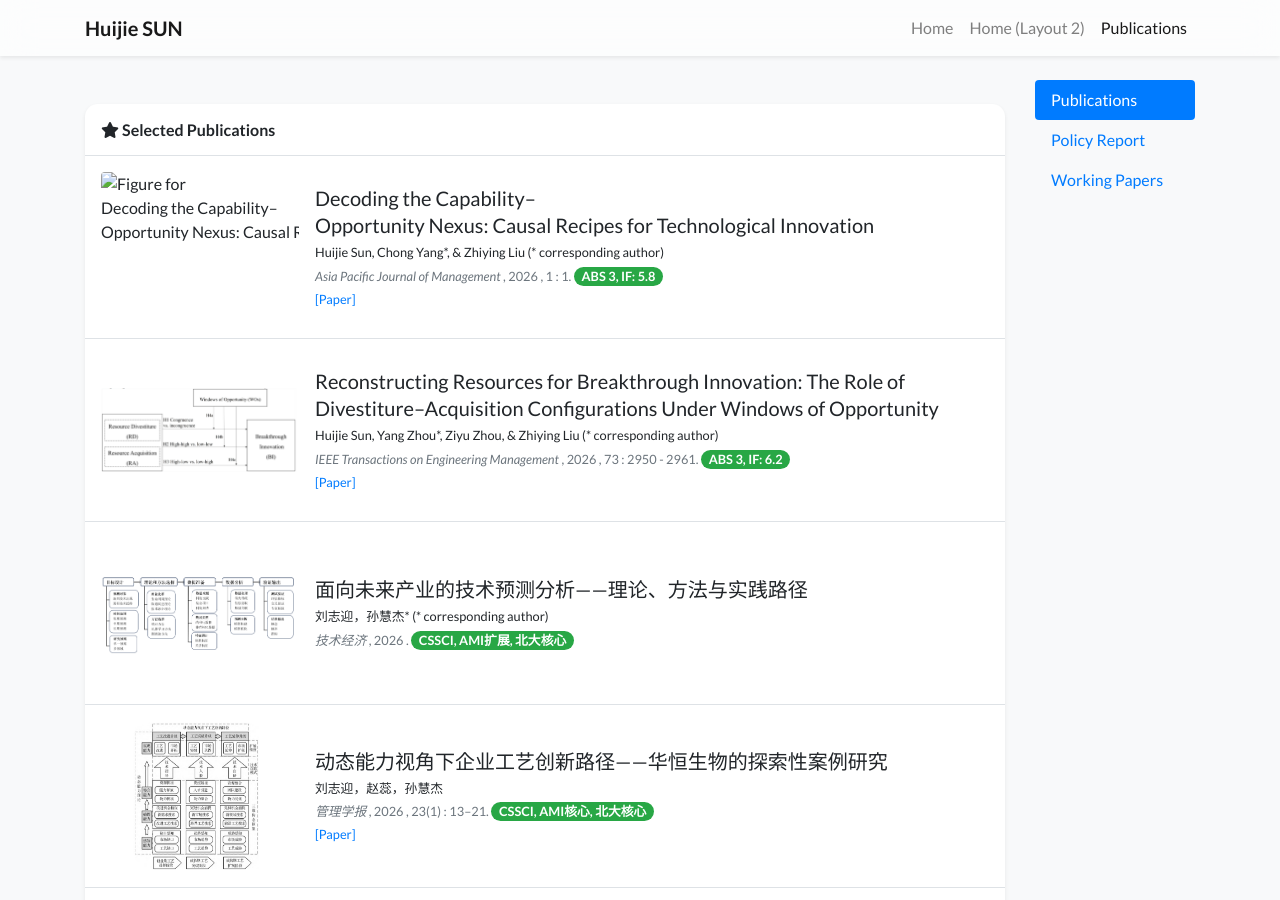
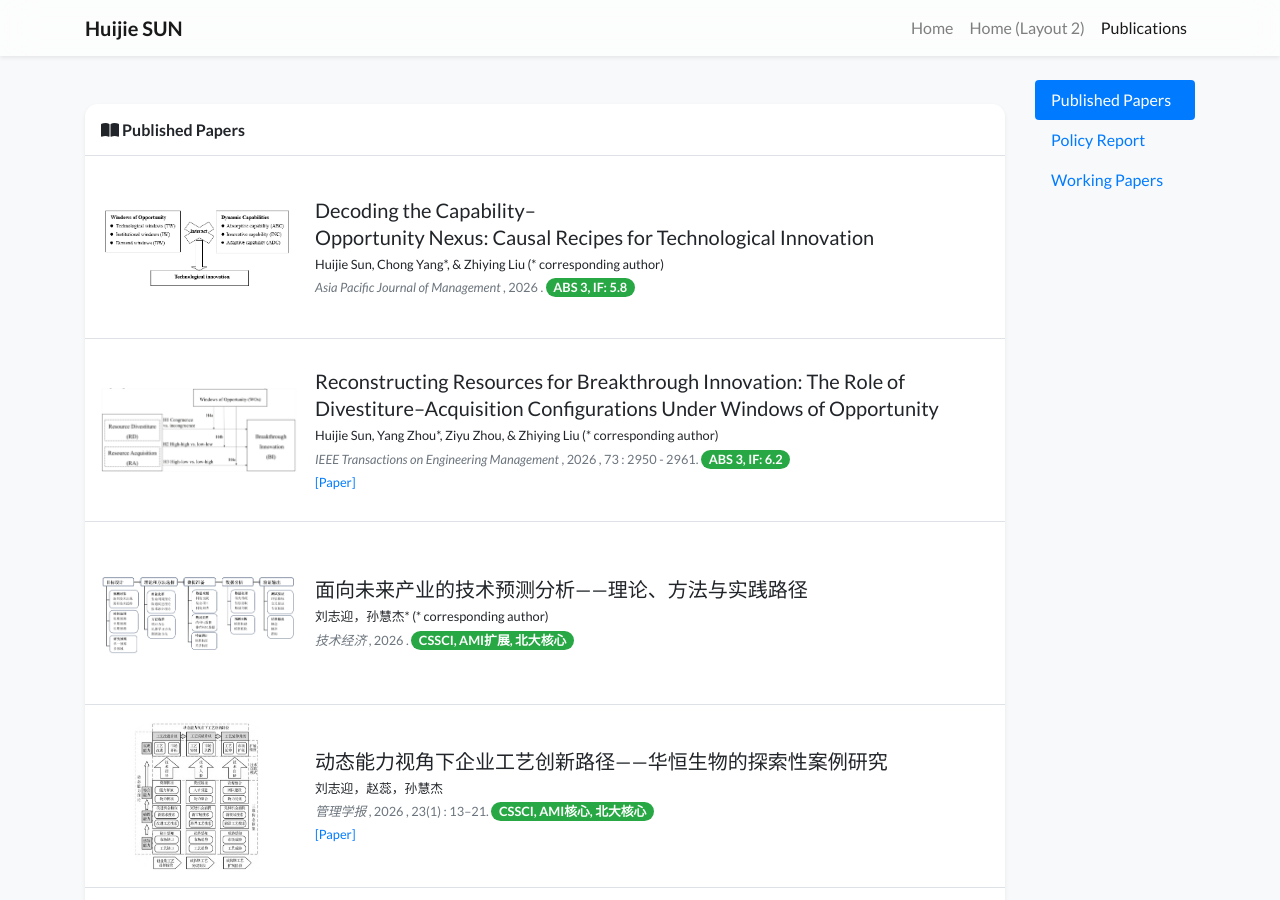
Before and after one commit to shj0512/shj0512.github.io, a Jekyll site: the page built from publications.html, in a window 1280 px wide and 900 px high. Built offline with Jekyll 4.4.1, drawn with Linux system fonts in a browser that asks for light colours; nearby versions of some CDN libraries; a style sheet for code colours, icons or effects is not loaded.

Commit message:
Update publication image and page labels

```diff
--- a/_data/research_outputs.yml
+++ b/_data/research_outputs.yml
@@ -6,12 +6,8 @@ published:
   authors: "Huijie Sun, Chong Yang*, & Zhiying Liu (* corresponding author)"
   venue: "Asia Pacific Journal of Management"
   year: "2026"
-  volume: "1"
-  pages: "1"
   badge: "ABS 3, IF: 5.8"
-  cover: ""
-  links:
-    Paper: "1"
+  cover: "/assets/images/publications/2026-capability-opportunity-nexus.png"
 
 - title: "Reconstructing Resources for Breakthrough Innovation: The Role of Divestiture–Acquisition Configurations Under Windows of Opportunity"
   authors: "Huijie Sun, Yang Zhou*, Ziyu Zhou, & Zhiying Liu (* corresponding author)"
--- a/publications.html
+++ b/publications.html
@@ -8,11 +8,11 @@ body_attr: >-
 
 <div class="row">
     <div class="col-12 col-lg-10">
-        <section id="selected-publications" class="pt-2">
+        <section id="published-papers" class="pt-2">
             {% include widgets/research_output_list.html
                 outputs=site.data.research_outputs.published
-                title="Selected Publications"
-                icon="fas fa-star"
+                title="Published Papers"
+                icon="fas fa-book-open"
                 limit=100 %}
         </section>
 
@@ -35,7 +35,7 @@ body_attr: >-
 
     <div class="col-2 d-none d-lg-block">
         <div id="navbar-output" class="nav nav-pills flex-column sticky-top" style="top: 80px">
-            <a class="nav-link d-block" href="#selected-publications">Publications</a>
+            <a class="nav-link d-block" href="#published-papers">Published Papers</a>
             <a class="nav-link d-block" href="#policy-reports">Policy Report</a>
             <a class="nav-link d-block" href="#working-papers">Working Papers</a>
         </div>
```
Also changed, not shown: assets/images/publications/2026-capability-opportunity-nexus.png (added).
